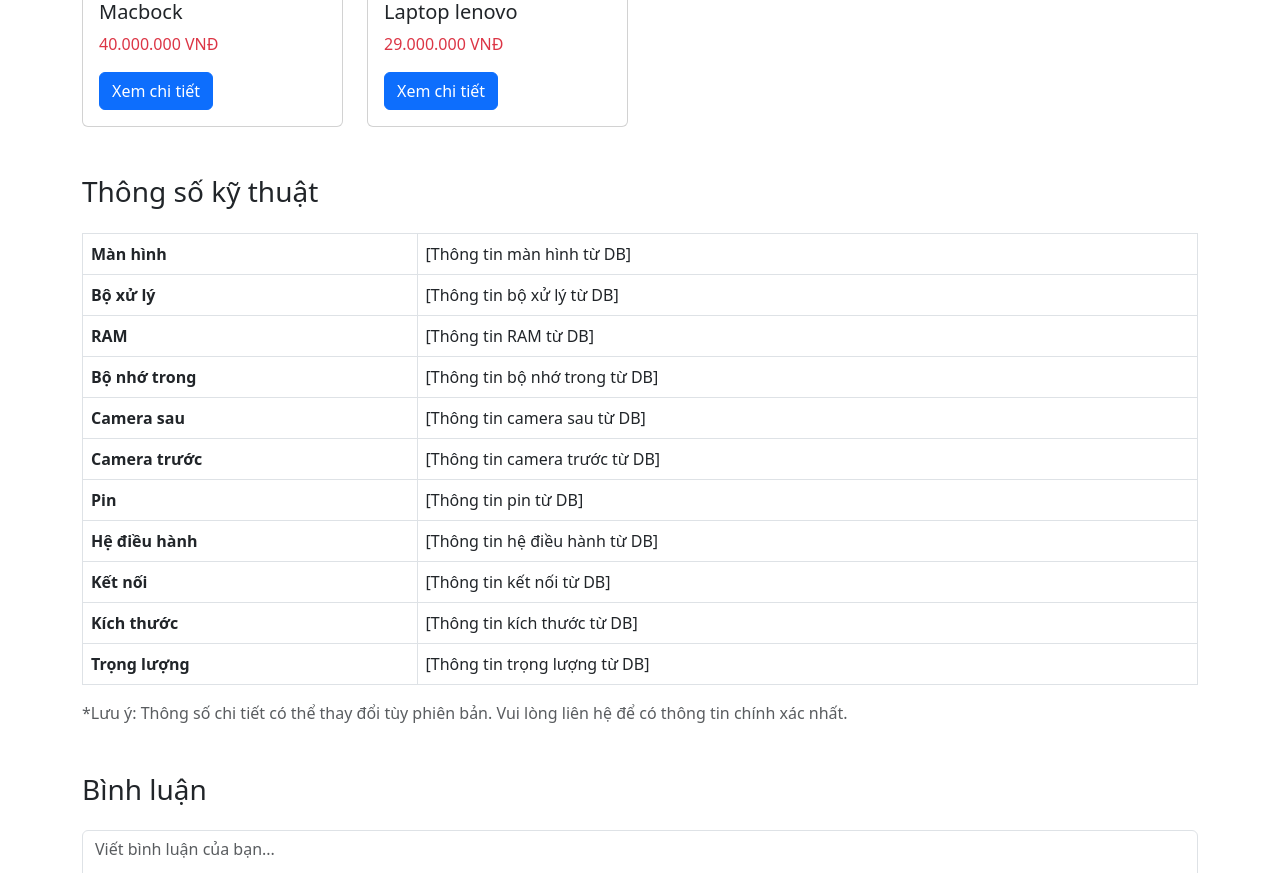
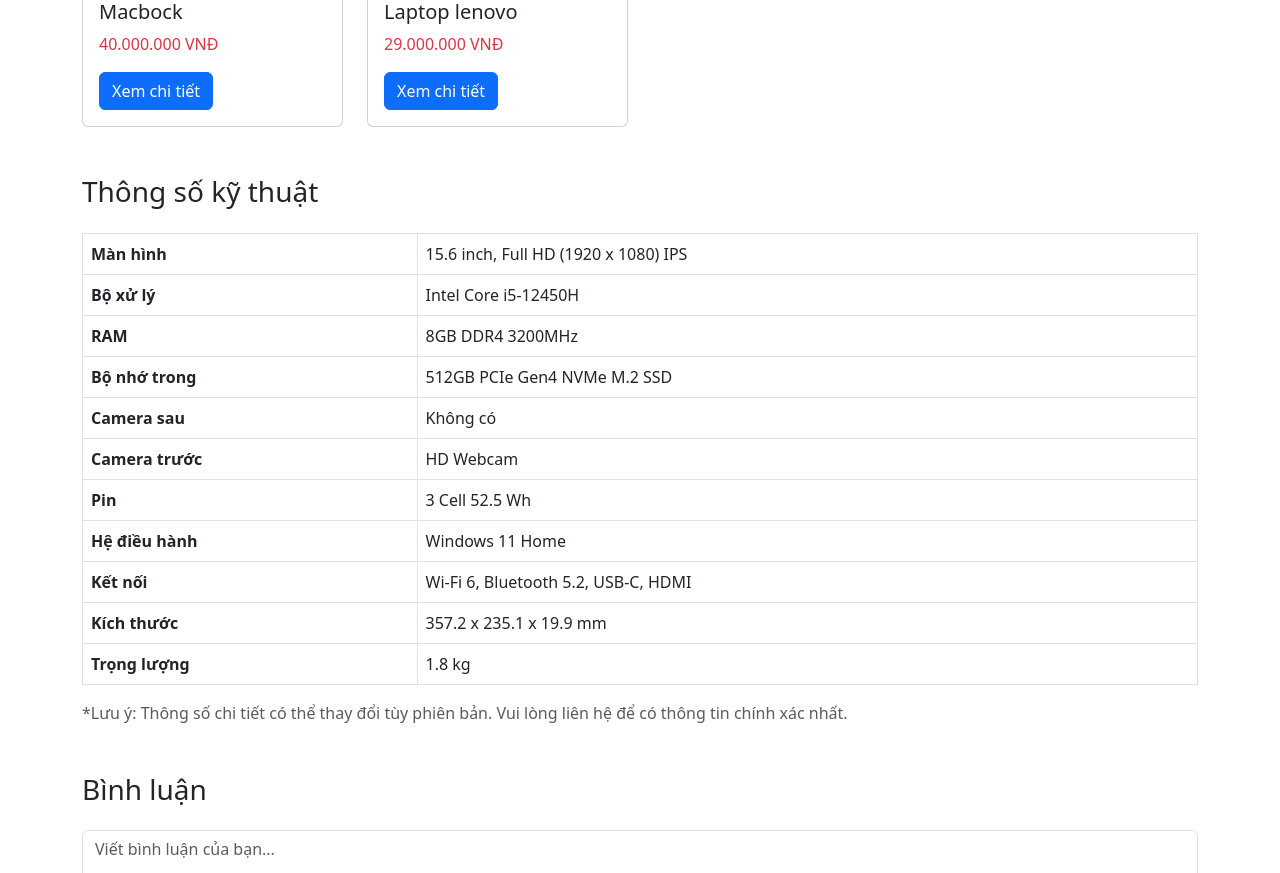
Before and after one commit to liemthepham/duan_1, a PHP site: page /duan_1/index.php?act=product-detail&id=31 in a window 1280 px wide. Shown: the part 854-1727 px from the top of the page. Run offline with PHP 8.4, Linux system fonts and the light colour scheme; data comes from the database, SQL or seed files in the repository.

Commit message:
"thongsokythuatthongsokythuat"

```diff
--- a/views/product-detail.php
+++ b/views/product-detail.php
@@ -131,47 +131,47 @@
                 <tbody>
                     <tr>
                         <th scope="row" style="width: 30%;">Màn hình</th>
-                        <td>[Thông tin màn hình từ DB]</td>
+                        <td>15.6 inch, Full HD (1920 x 1080) IPS</td>
                     </tr>
                     <tr>
                         <th scope="row">Bộ xử lý</th>
-                        <td>[Thông tin bộ xử lý từ DB]</td>
+                        <td>Intel Core i5-12450H</td>
                     </tr>
                     <tr>
                         <th scope="row">RAM</th>
-                        <td>[Thông tin RAM từ DB]</td>
+                        <td>8GB DDR4 3200MHz</td>
                     </tr>
                     <tr>
                         <th scope="row">Bộ nhớ trong</th>
-                        <td>[Thông tin bộ nhớ trong từ DB]</td>
+                        <td>512GB PCIe Gen4 NVMe M.2 SSD</td>
                     </tr>
                     <tr>
                         <th scope="row">Camera sau</th>
-                        <td>[Thông tin camera sau từ DB]</td>
+                        <td>Không có</td>
                     </tr>
                     <tr>
                         <th scope="row">Camera trước</th>
-                        <td>[Thông tin camera trước từ DB]</td>
+                        <td>HD Webcam</td>
                     </tr>
                     <tr>
                         <th scope="row">Pin</th>
-                        <td>[Thông tin pin từ DB]</td>
+                        <td>3 Cell 52.5 Wh</td>
                     </tr>
                     <tr>
                         <th scope="row">Hệ điều hành</th>
-                        <td>[Thông tin hệ điều hành từ DB]</td>
+                        <td>Windows 11 Home</td>
                     </tr>
                     <tr>
                         <th scope="row">Kết nối</th>
-                        <td>[Thông tin kết nối từ DB]</td>
+                        <td>Wi-Fi 6, Bluetooth 5.2, USB-C, HDMI</td>
                     </tr>
                     <tr>
                         <th scope="row">Kích thước</th>
-                        <td>[Thông tin kích thước từ DB]</td>
+                        <td>357.2 x 235.1 x 19.9 mm</td>
                     </tr>
                     <tr>
                         <th scope="row">Trọng lượng</th>
-                        <td>[Thông tin trọng lượng từ DB]</td>
+                        <td>1.8 kg</td>
                     </tr>
 
                     <!-- Thêm các thông số khác nếu có -->
```
